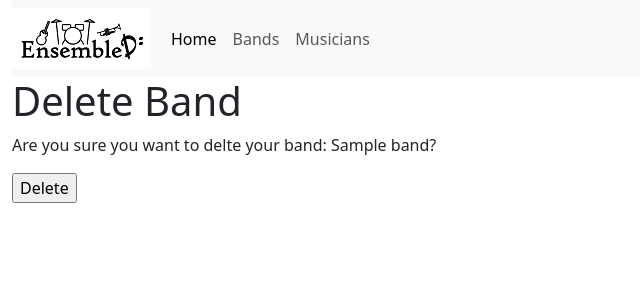
After one commit to DunnIdle6/CS3300_Project, a Django app: page /bands/delete/1 in a window 1280 px wide. The commit adds this page. Shown: the top 300 px of the page, without its empty margins (0-640 px from the left). Run offline with Django 4.2, Linux system fonts and the light colour scheme; tables that the repository leaves empty hold one stand-in row (values such as "Sample post"); some libraries are stand-ins or nearby versions.

Commit message:
band delete from

```diff
--- /dev/null
+++ b/ensembled_app/templates/ensembled_app/band_delete.html
@@ -0,0 +1,14 @@
+{% extends 'ensembled_app\base_template.html' %}
+{% load django_bootstrap5 %}
+{% block content %}
+
+<h1>Delete Band</h1>
+
+<p>Are you sure you want to delte your band: {{band.name}}?</p>
+
+<form action="" method="post">
+    {% csrf_token %}
+    <input type="submit" value="Delete">
+</form>
+
+{% endblock %}
--- a/ensembled_app/templates/ensembled_app/band_detail.html
+++ b/ensembled_app/templates/ensembled_app/band_detail.html
@@ -11,4 +11,5 @@
     </P>
 
     <a class="btn btn-secondary" href="{% url 'band-update' band.id%}" role="button">Edit</a>
+    <a class="btn btn-secondary" href="{% url 'band-delete' band.id%}" role="button">Delete</a>
 {% endblock %}
--- a/ensembled_app/urls.py
+++ b/ensembled_app/urls.py
@@ -11,9 +11,10 @@ urlpatterns = [
     path('bands/<int:pk>', views.BandDetailView.as_view(), name='band-detail'),
     #page for a list of bands
     path('bands/', views.BandsListView.as_view(), name='bands'),
-    #page to create/update a band
+    #page to create/update/delete a band
     path('bands/create/', views.BandCreate, name='band-create'),
     path('bands/update/<int:pk>', views.BandUpdate, name='band-update'),
+    path('bands/delete/<int:pk>', views.BandDelete, name='band-delete'),
 
     #page for list of musicians
     path('musicians/', views.MusicianListView.as_view(), name='musicians'),
--- a/ensembled_app/views.py
+++ b/ensembled_app/views.py
@@ -11,6 +11,7 @@ from django.shortcuts import redirect
 # Create your views here.
 def index(request):
     return render(request, 'ensembled_app/index.html')
+
 
 class BandsListView(generic.ListView):
     model = Band
@@ -48,6 +49,15 @@ def BandUpdate(request, pk):
 
     return render(request, 'ensembled_app/band_update.html', {'form': form})
 
+def BandDelete(request, pk):
+    band = Band.objects.get(pk=pk)
+
+    if request.method == 'POST':
+        band.delete()
+        return redirect('bands')
+
+    return render(request, 'ensembled_app/band_delete.html', {'band': band})
+
 class MusicianListView(generic.ListView):
     model = Musician
     context_object_name = 'Musician_list'
```
